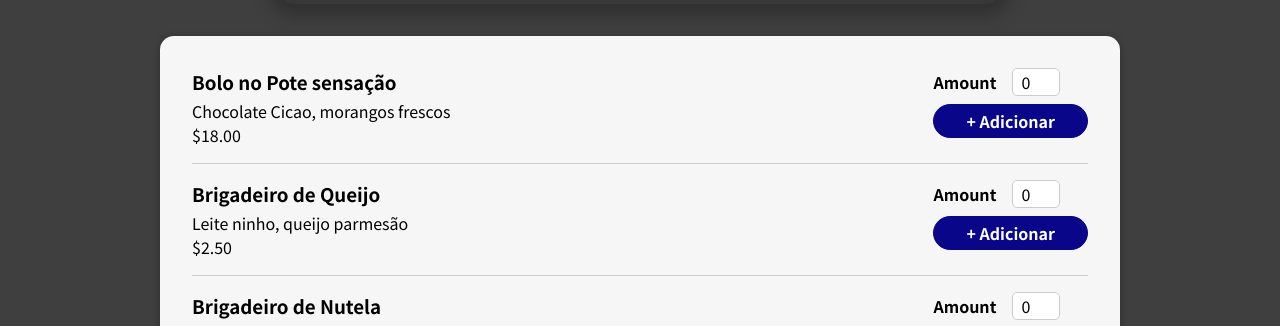
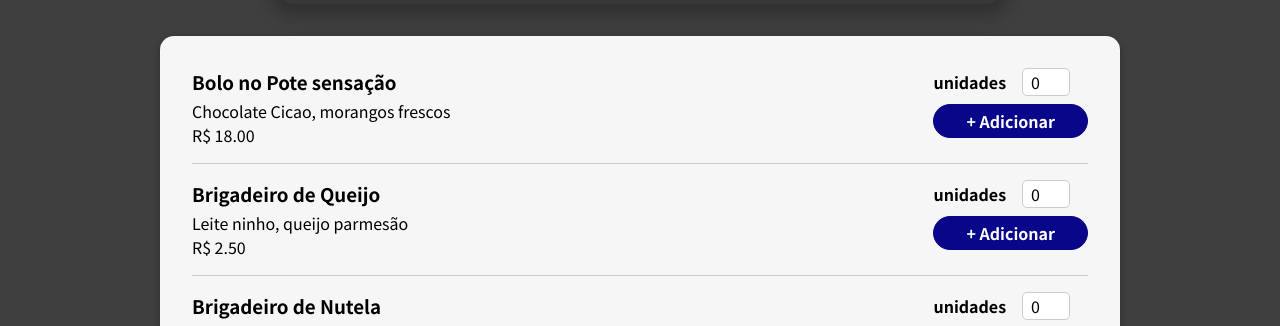
Before and after one commit to Diolemos/food-order-app, a React (Create React App) app: page / in a window 1280 px wide. Shown: the part 469-795 px from the top of the page. Built offline with nearby package versions, Linux system fonts and the light colour scheme.

Commit message:
fix id on meal items

```diff
--- a/src/components/Meals/AvailableMeals.js
+++ b/src/components/Meals/AvailableMeals.js
@@ -36,7 +36,7 @@ const DUMMY_MEALS = [
   ];
 
 const AvailableMeals = ()=>{
-   const mealsList = DUMMY_MEALS.map(meal=> <MealItem key={meal.id} name={meal.name} description={meal.description} price={meal.price}/> )
+   const mealsList = DUMMY_MEALS.map(meal=> <MealItem key={meal.id} id={meal.id} name={meal.name} description={meal.description} price={meal.price}/> )
 
     return(
         <section className={classes.meals}>
--- a/src/components/Meals/MealItem/MealItem.jsx
+++ b/src/components/Meals/MealItem/MealItem.jsx
@@ -2,7 +2,7 @@ import classes from './MealItem.module.css'
 import MealItemForm from './MealItemForm'
 
 const MealItem = props=>{
-    const price = `$${props.price.toFixed(2)}`
+    const price = `R$ ${props.price.toFixed(2)}`
     return(<li className={classes.meal}>
         <div>
                 <h3>{props.name}</h3>
--- a/src/components/Meals/MealItem/MealItemForm.jsx
+++ b/src/components/Meals/MealItem/MealItemForm.jsx
@@ -3,7 +3,7 @@ import Input from '../../UI/Input'
 const MealItemForm = props=>{
     return(
         <form className={classes.form}>
-            <Input label="Amount" input={{id:"amount", type:"number", min:"1", max:"5000", step:"1", defaultValue:"0"}}/>
+        <Input label="unidades" input={{id:"amount" + props.id, type:"number", min:"0", max:"5000", step:"1", defaultValue:"0"}}/>
             <button>+ Adicionar</button>
         </form>
     )
```
